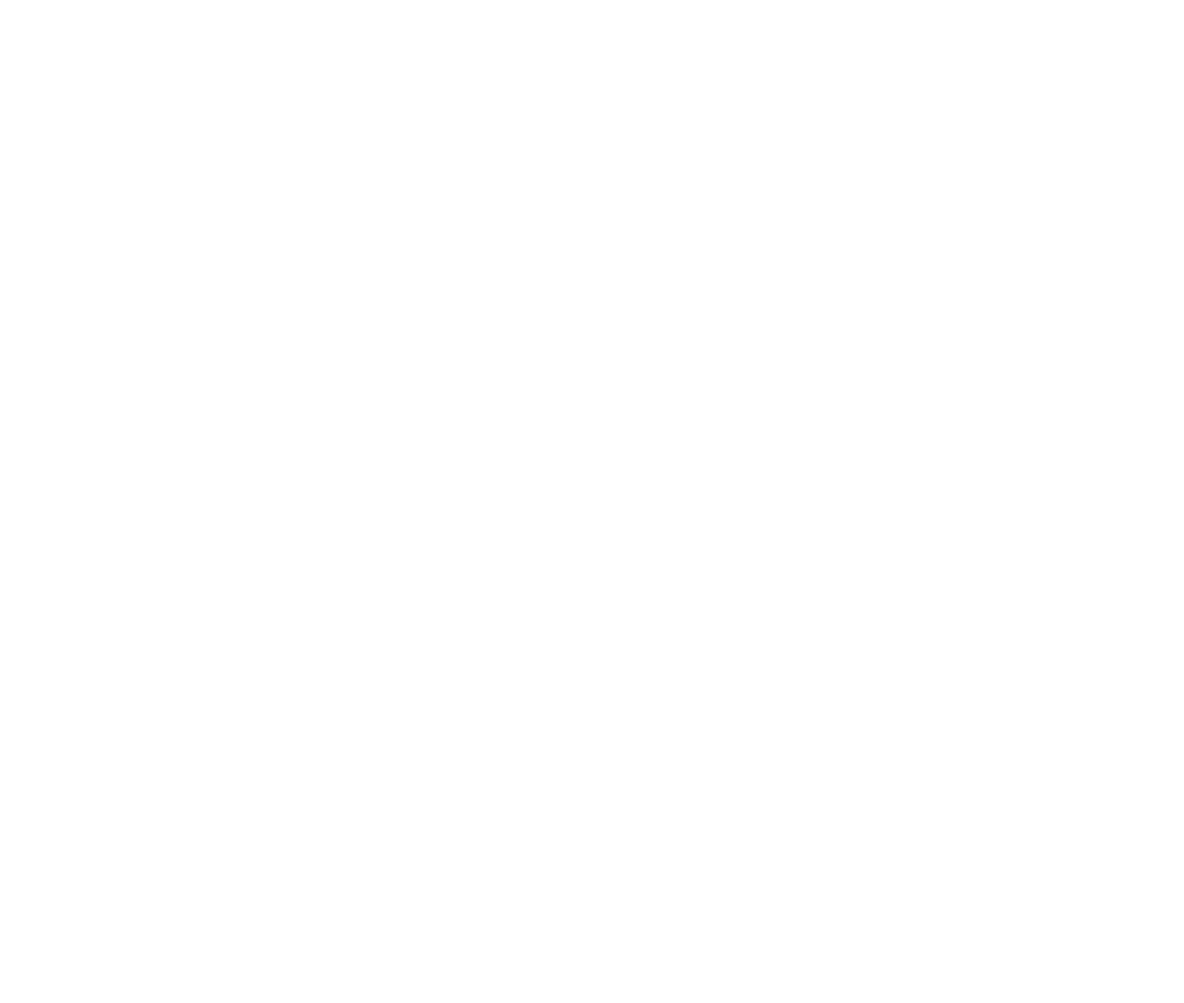
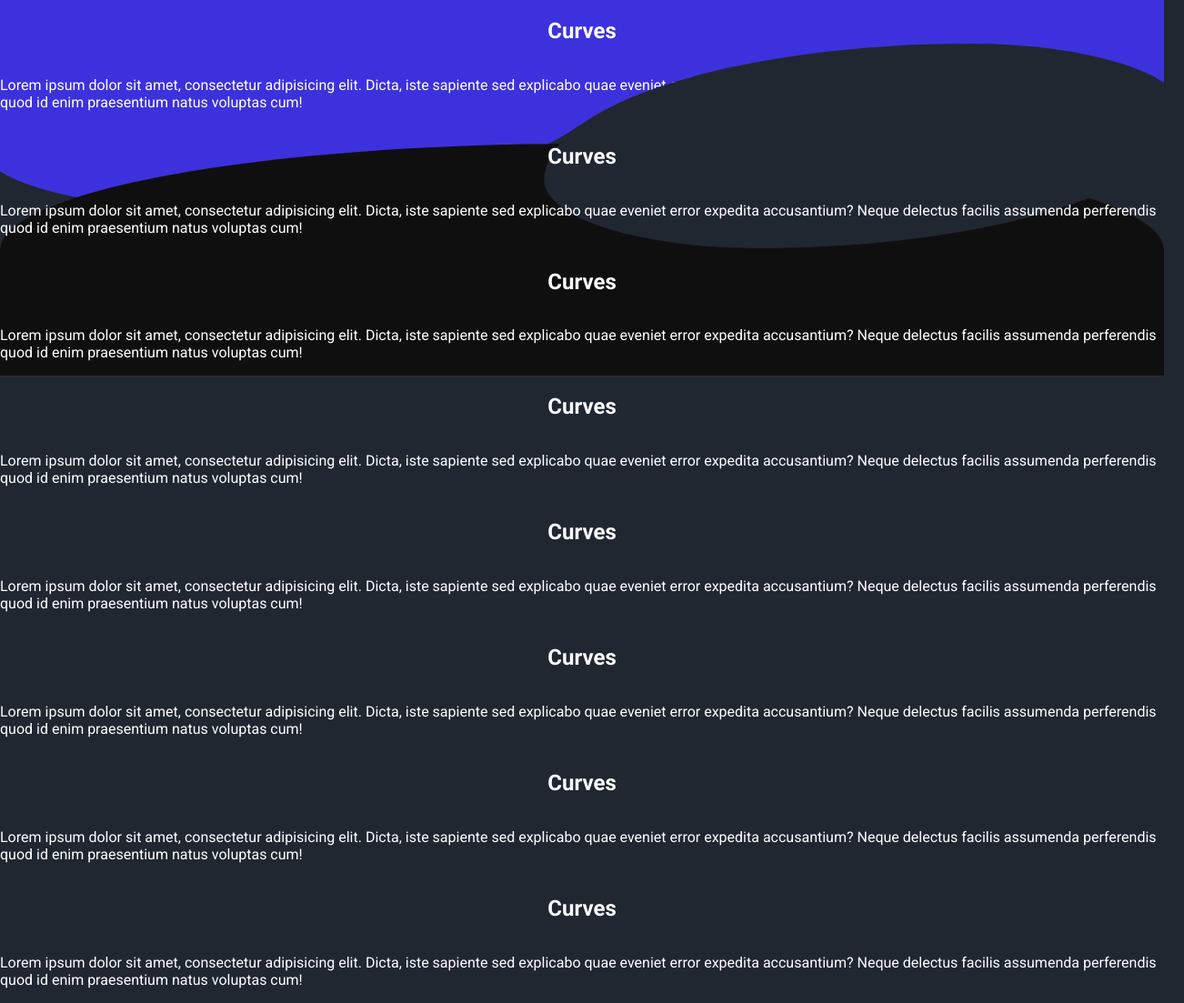
Before and after one commit to iFiveZero/wavyhomepage, a plain HTML site: page index.html in a window 1280 px wide. Shown: the whole page at 91% size, 1302 px wide, since content can reach past the window. Before the commit the page ends 800 px from the top, so only its background shows below. Drawn offline with Linux system fonts and the light colour scheme.

Commit message:
updated CSS

```diff
--- a/index.html
+++ b/index.html
@@ -3,16 +3,55 @@
 <!--[if IE 7]>         <html class="no-js lt-ie9 lt-ie8"> <![endif]-->
 <!--[if IE 8]>         <html class="no-js lt-ie9"> <![endif]-->
 <!--[if gt IE 8]>      <html class="no-js"> <!--<![endif]-->
-<html>
+<html lang="en">
     <head>
         <meta charset="utf-8">
         <meta http-equiv="X-UA-Compatible" content="IE=edge">
         <title></title>
         <meta name="description" content="">
         <meta name="viewport" content="width=device-width, initial-scale=1">
-        <link rel="stylesheet" href="">
+        <link rel="stylesheet" href="style.css">
+        <link rel="preconnect" href="https://fonts.googleapis.com">
+        <link rel="preconnect" href="https://fonts.gstatic.com" crossorigin>
+        <link href="https://fonts.googleapis.com/css2?family=Open+Sans:wght@300;400;500;600;700;800&family=Roboto:wght@100;300;400;500;700;900&display=swap" rel="stylesheet">
+
     </head>
     <body>
+
+       <section class="blue">
+        <h1>Curves</h1>
+        <p>Lorem ipsum dolor sit amet, consectetur adipisicing elit. Dicta, iste sapiente sed explicabo quae eveniet error expedita accusantium? Neque delectus facilis assumenda perferendis quod id enim praesentium natus voluptas cum!</p>
+        <div class="curve"></div>
+       </section>
+       <section class="bubble">
+        <h1>Curves</h1>
+        <p>Lorem ipsum dolor sit amet, consectetur adipisicing elit. Dicta, iste sapiente sed explicabo quae eveniet error expedita accusantium? Neque delectus facilis assumenda perferendis quod id enim praesentium natus voluptas cum!</p>
+       </section>
+       <section class="dark">
+        <h1>Curves</h1>
+        <p>Lorem ipsum dolor sit amet, consectetur adipisicing elit. Dicta, iste sapiente sed explicabo quae eveniet error expedita accusantium? Neque delectus facilis assumenda perferendis quod id enim praesentium natus voluptas cum!</p>
+       </section>
+       <section>
+        <h1>Curves</h1>
+        <p>Lorem ipsum dolor sit amet, consectetur adipisicing elit. Dicta, iste sapiente sed explicabo quae eveniet error expedita accusantium? Neque delectus facilis assumenda perferendis quod id enim praesentium natus voluptas cum!</p>
+       </section>
+       <section>
+        <h1>Curves</h1>
+        <p>Lorem ipsum dolor sit amet, consectetur adipisicing elit. Dicta, iste sapiente sed explicabo quae eveniet error expedita accusantium? Neque delectus facilis assumenda perferendis quod id enim praesentium natus voluptas cum!</p>
+       </section>
+       <section>
+        <h1>Curves</h1>
+        <p>Lorem ipsum dolor sit amet, consectetur adipisicing elit. Dicta, iste sapiente sed explicabo quae eveniet error expedita accusantium? Neque delectus facilis assumenda perferendis quod id enim praesentium natus voluptas cum!</p>
+       </section>
+       <section>
+        <h1>Curves</h1>
+        <p>Lorem ipsum dolor sit amet, consectetur adipisicing elit. Dicta, iste sapiente sed explicabo quae eveniet error expedita accusantium? Neque delectus facilis assumenda perferendis quod id enim praesentium natus voluptas cum!</p>
+       </section>
+       <section>
+        <h1>Curves</h1>
+        <p>Lorem ipsum dolor sit amet, consectetur adipisicing elit. Dicta, iste sapiente sed explicabo quae eveniet error expedita accusantium? Neque delectus facilis assumenda perferendis quod id enim praesentium natus voluptas cum!</p>
+       </section>
+
         <!--[if lt IE 7]>
             <p class="browsehappy">You are using an <strong>outdated</strong> browser. Please <a href="#">upgrade your browser</a> to improve your experience.</p>
         <![endif]-->
--- /dev/null
+++ b/style.css
@@ -0,0 +1,75 @@
+body {
+    margin: 0;
+    font-family: 'Open Sans', sans-serif;
+    font-family: 'Roboto', sans-serif;
+    color: white;
+    background: #202731;
+    overflow-x: hidden;
+}
+
+section {
+    position: relative;
+    display: flex;
+    flex-direction: column;
+    align-items: center;
+    min-width: 400px;
+    padding: 100px 20w;
+}
+
+.blue {
+    background: #3c31dd;
+}
+
+.red {
+    background: #dd3f31;
+}
+
+.pink {
+    background: #ff0066;
+}
+
+.dark {
+    background: #0f0f10;
+}
+
+.curve {
+    position: absolute;
+    height: 225px;
+    width: 100%;
+    bottom: 0;
+}
+
+.curve::before {
+    content: '';
+    display: block;
+    position: absolute;
+    border-radius: 100% 50%;
+    width: 55%;
+    height: 100%;
+    background-color: #202731;
+    transform: translate(85%, 60%);
+}
+
+.curve::after {
+    content: '';
+    display: block;
+    position: absolute;
+    border-radius: 100% 50%;
+    width: 55%;
+    height: 100%;
+    background-color: #3c31dd;
+    transform: translate(-4%, 40%);
+    z-index: -1;
+}
+
+.bubble::after {
+    content: '';
+    border-top-left-radius: 50% 100%;
+    border-top-right-radius: 50% 100%;
+    position: absolute;
+    bottom: 0;
+    height: 85%;
+    width: 100%;
+    background-color: #0f0f10;
+    z-index: -1;
+}
```
